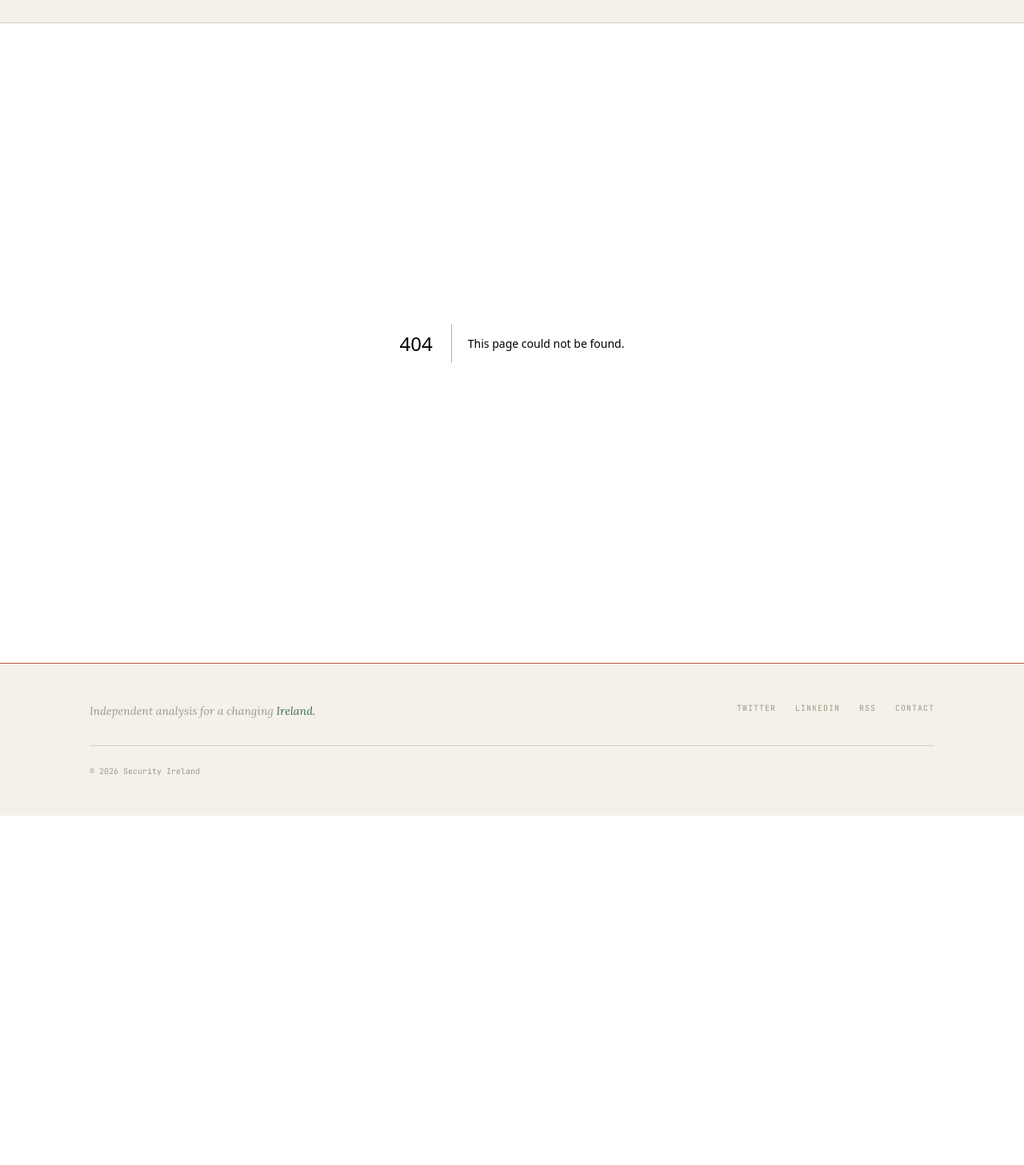
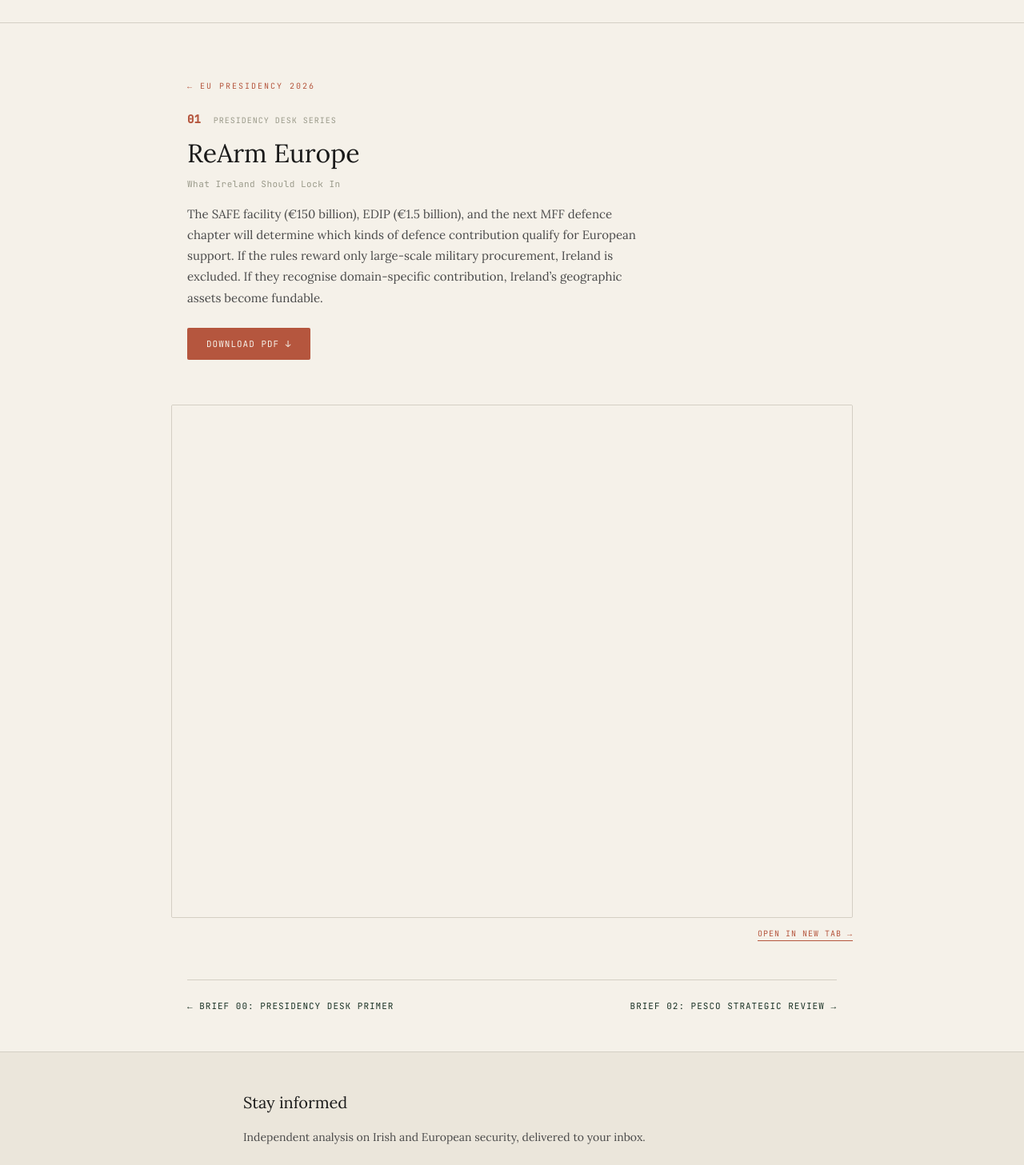
Before and after one commit to scosullivan/security-ireland, a Next.js app: page /eu-presidency/briefs/rearm-europe in a window 1280 px wide. Before the commit this address had no page. Shown: the part 60-1517 px from the top of the page at 80% size. Before the commit the page ends 1080 px from the top, so only its background shows below. Built offline with nearby package versions, Linux system fonts and the light colour scheme.

Commit message:
Create page.tsx

```diff
--- /dev/null
+++ b/src/app/eu-presidency/briefs/[slug]/page.tsx
@@ -0,0 +1,214 @@
+import Link from 'next/link';
+import { notFound } from 'next/navigation';
+import Newsletter from '@/components/Newsletter';
+
+const briefs: Record<string, {
+  num: string;
+  title: string;
+  subtitle: string;
+  summary: string;
+  pdf: string;
+  color: string;
+}> = {
+  'presidency-desk-primer': {
+    num: '00',
+    title: 'Presidency Desk Primer',
+    subtitle: 'The Overarching Strategy',
+    summary: 'The strategic primer for Ireland\u2019s EU Council Presidency. Defines the three-domain thesis \u2014 maritime surveillance, subsea infrastructure, cyber resilience \u2014 maps the four EU instruments in play, categorises the dossiers Ireland must lead versus shape versus facilitate, and sets out the cost of passive chairing.',
+    pdf: '/pdfs/Presidency_Desk_Primer.pdf',
+    color: 'var(--color-ink)',
+  },
+  'rearm-europe': {
+    num: '01',
+    title: 'ReArm Europe',
+    subtitle: 'What Ireland Should Lock In',
+    summary: 'The SAFE facility (\u20ac150 billion), EDIP (\u20ac1.5 billion), and the next MFF defence chapter will determine which kinds of defence contribution qualify for European support. If the rules reward only large-scale military procurement, Ireland is excluded. If they recognise domain-specific contribution, Ireland\u2019s geographic assets become fundable.',
+    pdf: '/pdfs/ReArm_Europe.pdf',
+    color: 'var(--color-terracotta)',
+  },
+  'pesco-strategic-review': {
+    num: '02',
+    title: 'PESCO Strategic Review',
+    subtitle: 'What Ireland Should Lock In',
+    summary: 'The strategic review is rewriting PESCO\u2019s binding commitments, how compliance is assessed, and how PESCO connects to EU funding. Ireland\u2019s 7 projects \u2014 all targeting maritime, subsea, cyber, and logistics \u2014 are the institutional evidence of its contribution. The revised framework either formalises Ireland\u2019s model or penalises it.',
+    pdf: '/pdfs/PESCO_Strategic_Review.pdf',
+    color: 'var(--color-terracotta)',
+  },
+  'maritime-surveillance': {
+    num: '03',
+    title: 'Maritime Surveillance Cooperation',
+    subtitle: 'Locking In the Atlantic',
+    summary: 'Ireland joined CISE in April 2025. The EUMSS progress report falls due during the Presidency. The EU Cable Action Plan commits \u20ac1 billion for submarine cable security. Ireland, as the Atlantic terminus of the transatlantic cable network, should be leading the Atlantic basin response \u2014 not consuming data others provide.',
+    pdf: '/pdfs/Maritime_Surveillance_Cooperation.pdf',
+    color: 'var(--color-fern)',
+  },
+  'hybrid-threats-cyber-defence': {
+    num: '04',
+    title: 'Hybrid Threats & Cyber Defence',
+    subtitle: 'Ireland as EU Cyber Node',
+    summary: 'On 16 March 2026, the Council approved conclusions on countering hybrid threats. Ireland will chair implementation from July. Four frameworks are being shaped: the EU Hybrid Toolbox, the Cyber Diplomacy Toolbox, the Cybersecurity Crisis Blueprint, and NIS2 implementation. Ireland\u2019s tech-sector concentration means EU cyber resilience runs through Dublin.',
+    pdf: '/pdfs/Hybrid_Threats_and_Cyber_Defence.pdf',
+    color: 'var(--color-fern)',
+  },
+};
+
+export function generateStaticParams() {
+  return Object.keys(briefs).map((slug) => ({ slug }));
+}
+
+export function generateMetadata({ params }: { params: { slug: string } }) {
+  const brief = briefs[params.slug];
+  if (!brief) return {};
+  return {
+    title: `${brief.title} — Presidency Desk Series — Security Ireland`,
+    description: brief.summary,
+  };
+}
+
+export default function BriefPage({ params }: { params: { slug: string } }) {
+  const brief = briefs[params.slug];
+  if (!brief) notFound();
+
+  const slugs = Object.keys(briefs);
+  const currentIndex = slugs.indexOf(params.slug);
+  const prevSlug = currentIndex > 0 ? slugs[currentIndex - 1] : null;
+  const nextSlug = currentIndex < slugs.length - 1 ? slugs[currentIndex + 1] : null;
+
+  return (
+    <div className="bg-cream">
+      {/* Header */}
+      <section style={{ maxWidth: '860px', margin: '0 auto', padding: '64px 24px 24px' }}>
+        <Link
+          href="/eu-presidency"
+          style={{ fontFamily: 'var(--font-mono)', fontSize: '10px', letterSpacing: '2px', textTransform: 'uppercase', color: 'var(--color-terracotta)', textDecoration: 'none', marginBottom: '24px', display: 'inline-block' }}
+        >
+          {'\u2190'} EU Presidency 2026
+        </Link>
+
+        <div style={{ display: 'flex', alignItems: 'baseline', gap: '16px', marginBottom: '8px' }}>
+          <span style={{ fontFamily: 'var(--font-mono)', fontSize: '14px', fontWeight: 700, color: brief.color }}>
+            {brief.num}
+          </span>
+          <div style={{ fontFamily: 'var(--font-mono)', fontSize: '10px', letterSpacing: '1px', textTransform: 'uppercase', color: 'var(--color-stone)' }}>
+            Presidency Desk Series
+          </div>
+        </div>
+
+        <h1 style={{ fontFamily: 'var(--font-serif)', fontSize: '32px', fontWeight: 400, color: 'var(--color-ink)', marginBottom: '6px', maxWidth: '640px' }}>
+          {brief.title}
+        </h1>
+        <div style={{ fontFamily: 'var(--font-mono)', fontSize: '11px', letterSpacing: '0.5px', color: 'var(--color-stone)', marginBottom: '16px' }}>
+          {brief.subtitle}
+        </div>
+        <p style={{ fontFamily: 'var(--font-serif)', fontSize: '15px', color: 'var(--color-graphite)', lineHeight: 1.75, maxWidth: '580px', marginBottom: '24px' }}>
+          {brief.summary}
+        </p>
+
+        {/* Download button */}
+        <a
+          href={brief.pdf}
+          download
+          style={{
+            display: 'inline-flex',
+            alignItems: 'center',
+            gap: '8px',
+            fontFamily: 'var(--font-mono)',
+            fontSize: '11px',
+            letterSpacing: '1px',
+            textTransform: 'uppercase',
+            color: 'var(--color-cream)',
+            backgroundColor: brief.color,
+            padding: '12px 24px',
+            borderRadius: '2px',
+            textDecoration: 'none',
+            marginBottom: '32px',
+          }}
+        >
+          Download PDF {'\u2193'}
+        </a>
+      </section>
+
+      {/* PDF Viewer */}
+      <section style={{ maxWidth: '900px', margin: '0 auto', padding: '0 24px 48px' }}>
+        <div style={{
+          border: '1px solid var(--color-rule)',
+          borderRadius: '2px',
+          overflow: 'hidden',
+          backgroundColor: 'var(--color-parchment)',
+        }}>
+          <iframe
+            src={brief.pdf}
+            style={{
+              width: '100%',
+              height: '80vh',
+              border: 'none',
+              display: 'block',
+            }}
+            title={`${brief.title} — PDF`}
+          />
+        </div>
+        <div style={{ display: 'flex', justifyContent: 'flex-end', marginTop: '12px' }}>
+          <a
+            href={brief.pdf}
+            target="_blank"
+            rel="noopener noreferrer"
+            style={{
+              fontFamily: 'var(--font-mono)',
+              fontSize: '10px',
+              letterSpacing: '1px',
+              textTransform: 'uppercase',
+              color: 'var(--color-terracotta)',
+              textDecoration: 'none',
+              borderBottom: '1px solid var(--color-terracotta)',
+              paddingBottom: '1px',
+            }}
+          >
+            Open in new tab {'\u2192'}
+          </a>
+        </div>
+      </section>
+
+      {/* Navigation between briefs */}
+      <section style={{ maxWidth: '860px', margin: '0 auto', padding: '0 24px 48px' }}>
+        <hr style={{ border: 'none', borderTop: '1px solid var(--color-rule)', marginBottom: '24px' }} />
+        <div style={{ display: 'flex', justifyContent: 'space-between', alignItems: 'center' }}>
+          {prevSlug ? (
+            <Link
+              href={`/eu-presidency/briefs/${prevSlug}`}
+              style={{
+                fontFamily: 'var(--font-mono)',
+                fontSize: '11px',
+                letterSpacing: '1px',
+                textTransform: 'uppercase',
+                color: 'var(--color-forest)',
+                textDecoration: 'none',
+              }}
+            >
+              {'\u2190'} Brief {briefs[prevSlug].num}: {briefs[prevSlug].title}
+            </Link>
+          ) : <div />}
+          {nextSlug ? (
+            <Link
+              href={`/eu-presidency/briefs/${nextSlug}`}
+              style={{
+                fontFamily: 'var(--font-mono)',
+                fontSize: '11px',
+                letterSpacing: '1px',
+                textTransform: 'uppercase',
+                color: 'var(--color-forest)',
+                textDecoration: 'none',
+                textAlign: 'right',
+              }}
+            >
+              Brief {briefs[nextSlug].num}: {briefs[nextSlug].title} {'\u2192'}
+            </Link>
+          ) : <div />}
+        </div>
+      </section>
+
+      <section style={{ borderTop: '1px solid var(--color-rule)' }}>
+        <Newsletter />
+      </section>
+    </div>
+  );
+}
```
